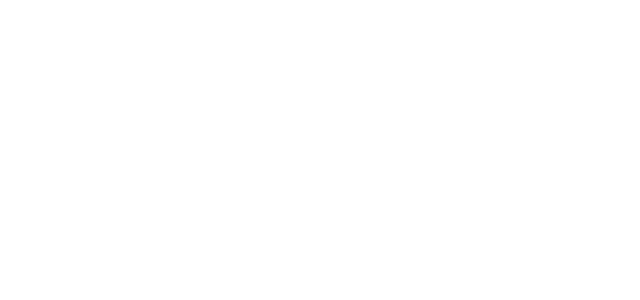
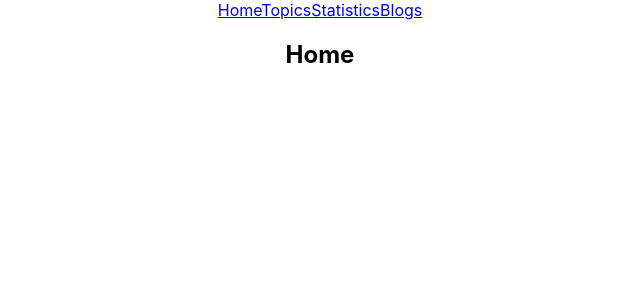
Before and after one commit to maksud190/Web-heroes, a React (Create React App) app: page / in a window 1280 px wide. Shown: the top 300 px of the page, without its empty margins (320-960 px from the left). Built offline with nearby package versions, Linux system fonts and the light colour scheme.

Commit message:
nav bar created

```diff
--- a/src/components/Header/Header.js
+++ b/src/components/Header/Header.js
@@ -1,10 +1,14 @@
 import React from 'react';
+import { Link } from 'react-router-dom';
 
 const Header = () => {
     return (
-        <div>
-            <h2>Header</h2>
-        </div>
+        <nav>
+            <Link to='/'>Home</Link>
+            <Link to='/'>Topics</Link>
+            <Link to='/statistics'>Statistics</Link>
+            <Link to='/blogs'>Blogs</Link>
+        </nav>
     );
 };
 
--- /dev/null
+++ b/src/layouts/Main.js
@@ -0,0 +1,14 @@
+import React from 'react';
+import { Outlet } from 'react-router-dom';
+import Header from '../components/Header/Header';
+
+const Main = () => {
+    return (
+        <div>
+            <Header></Header>
+            <Outlet></Outlet>
+        </div>
+    );
+};
+
+export default Main;
```
Also changed, not shown: src/App.js (+21 -3 lines).
